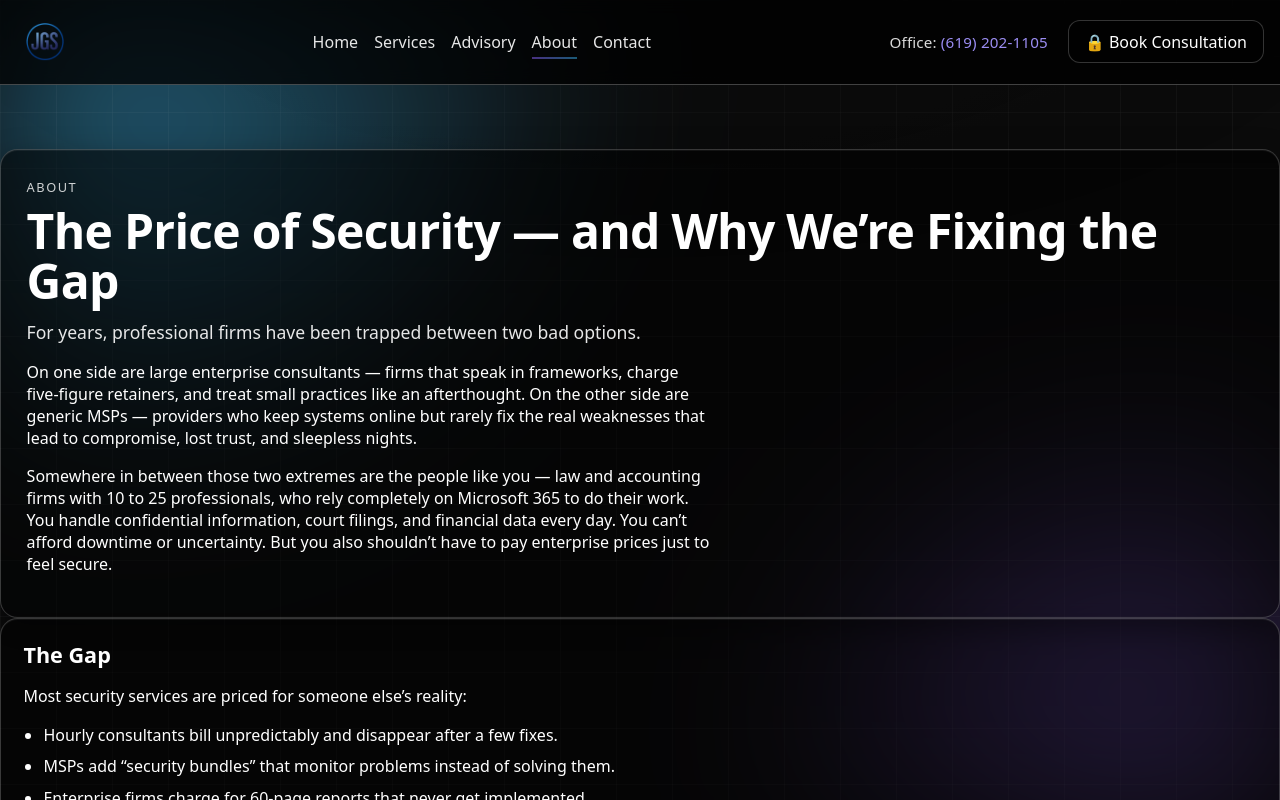
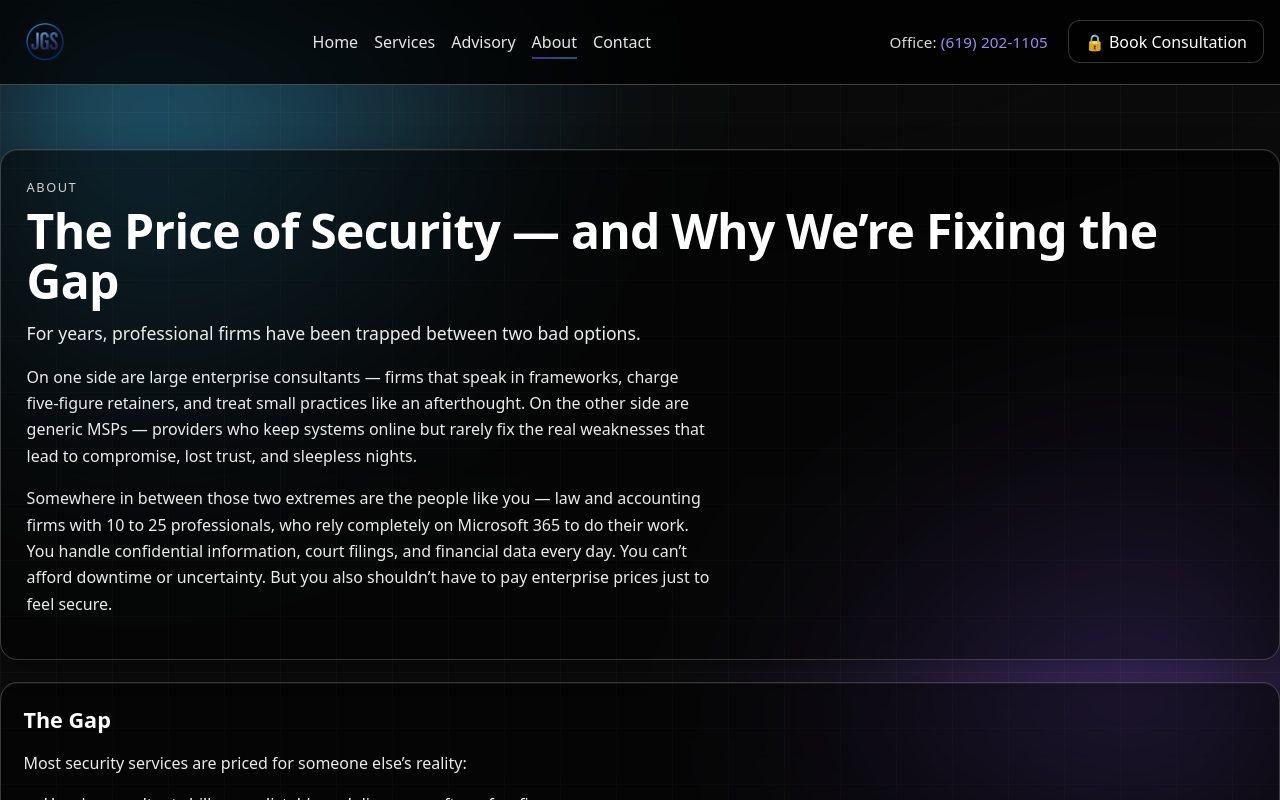
Before and after one commit to jspears80/jgs, a Next.js app: page /about in a window 1280 px wide. Shown: the top 800 px of the page. Built offline with nearby package versions, Linux system fonts and the light colour scheme.

Commit message:
Update globals.css

```diff
--- a/app/globals.css
+++ b/app/globals.css
@@ -464,3 +464,31 @@ li{margin:.5rem 0; line-height:1.6}
     text-align: center;
   }
 }
+/* ===== ABOUT PAGE SPACING FIX (Match Site Rhythm) ===== */
+.page-about .card {
+  margin-bottom: 1.25rem; /* Consistent with other sections */
+}
+
+.page-about .card.full {
+  margin-bottom: 1.4rem; /* Slightly more space after full-width cards */
+}
+
+.page-about .card + .card {
+  margin-top: 0; /* Prevent stacking gaps from doubling */
+}
+
+.page-about .section {
+  padding-top: 4rem;
+  padding-bottom: 4rem; /* Match the vertical breathing of Services/Advisory */
+}
+
+.page-about .container {
+  padding: 2rem;
+  max-width: 86rem;
+}
+
+/* Optional: subtle visual cohesion for long-form sections */
+.page-about .card p {
+  line-height: 1.65;
+  opacity: 0.92;
+}
```
